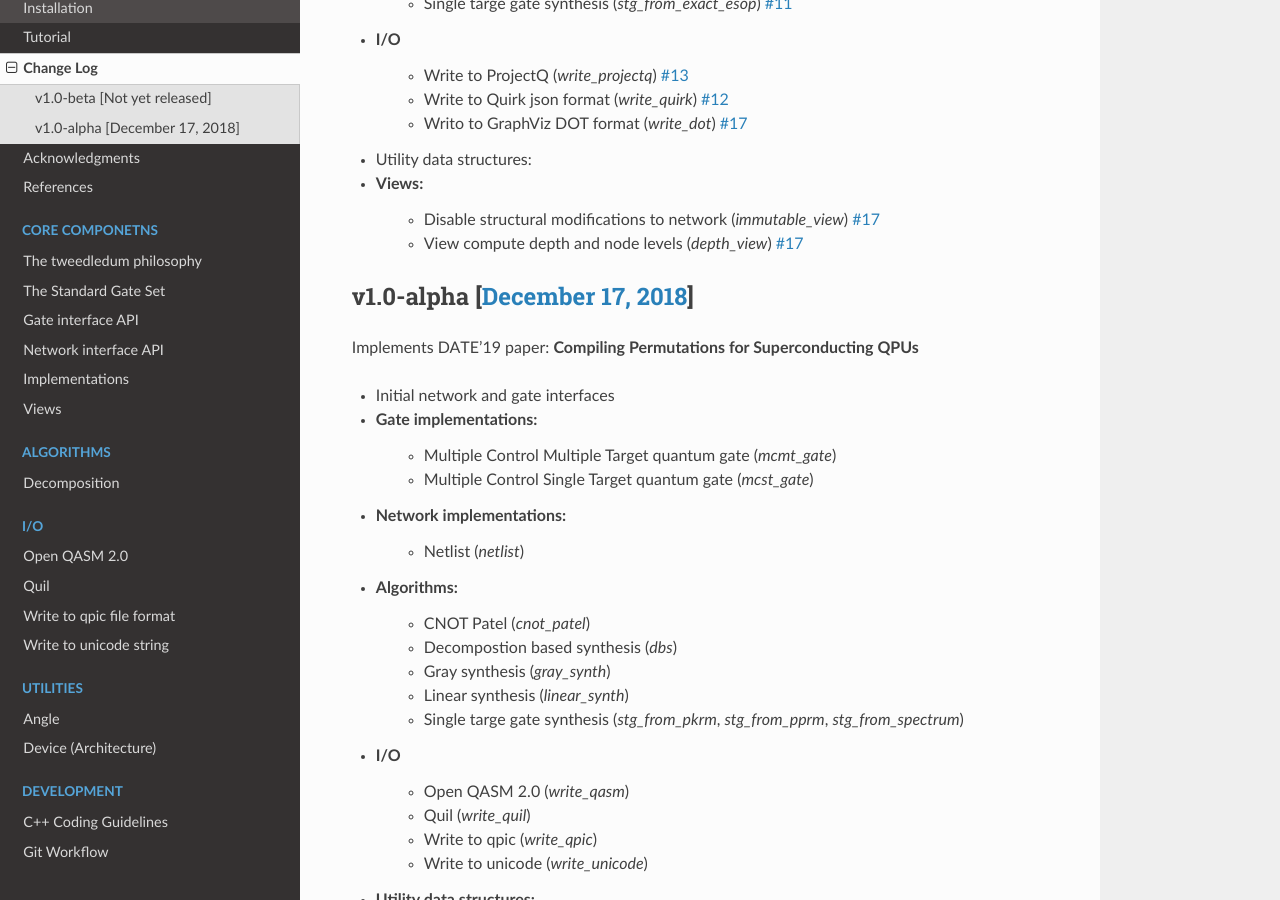
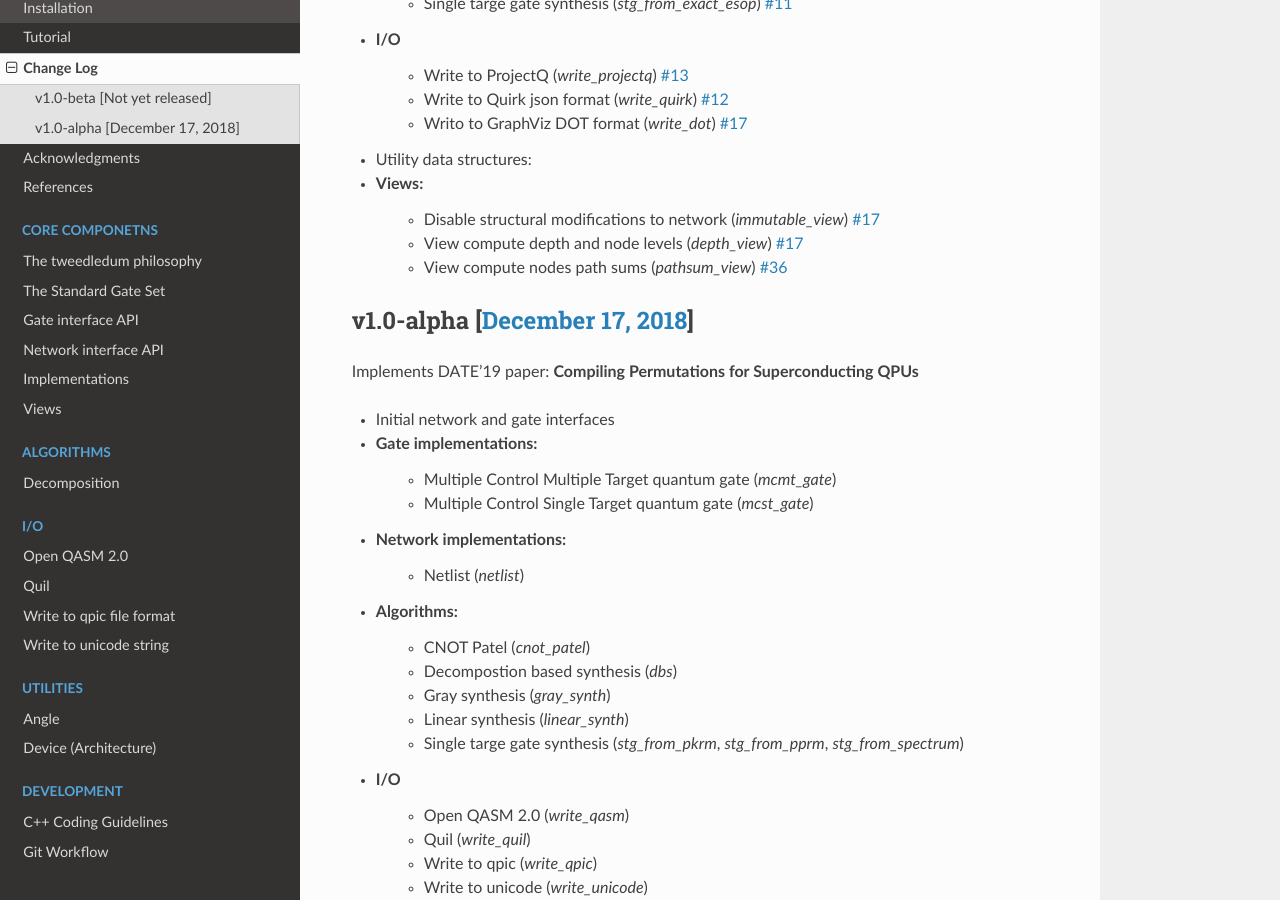
Before and after one commit to boschmitt/tweedledum, a Sphinx documentation site: the page built from docs/changelog.rst, in a window 1280 px wide and 900 px high, scrolled down 428 px. Built offline with Sphinx 7.4.7 and the Read the Docs theme 2.0.0, drawn with Linux system fonts in a browser that asks for light colours; pages that are not in the unit, such as notebooks, are missing from menus.

Commit message:
Update changelog.

```diff
--- a/docs/changelog.rst
+++ b/docs/changelog.rst
@@ -20,6 +20,7 @@ v1.0-beta [`Not yet released <https://github.com/boschmitt/tweedledum/tree/maste
 * Views:
     - Disable structural modifications to network (`immutable_view`) `#17 <https://github.com/boschmitt/tweedledum/pull/17>`_
     - View compute depth and node levels (`depth_view`) `#17 <https://github.com/boschmitt/tweedledum/pull/17>`_
+    - View compute nodes path sums (`pathsum_view`) `#36 <https://github.com/boschmitt/tweedledum/pull/36>`_
 
 v1.0-alpha [`December 17, 2018 <https://github.com/boschmitt/tweedledum/tree/v1.0-alpha>`_]
 -------------------------------------------------------------------------------------------
```
